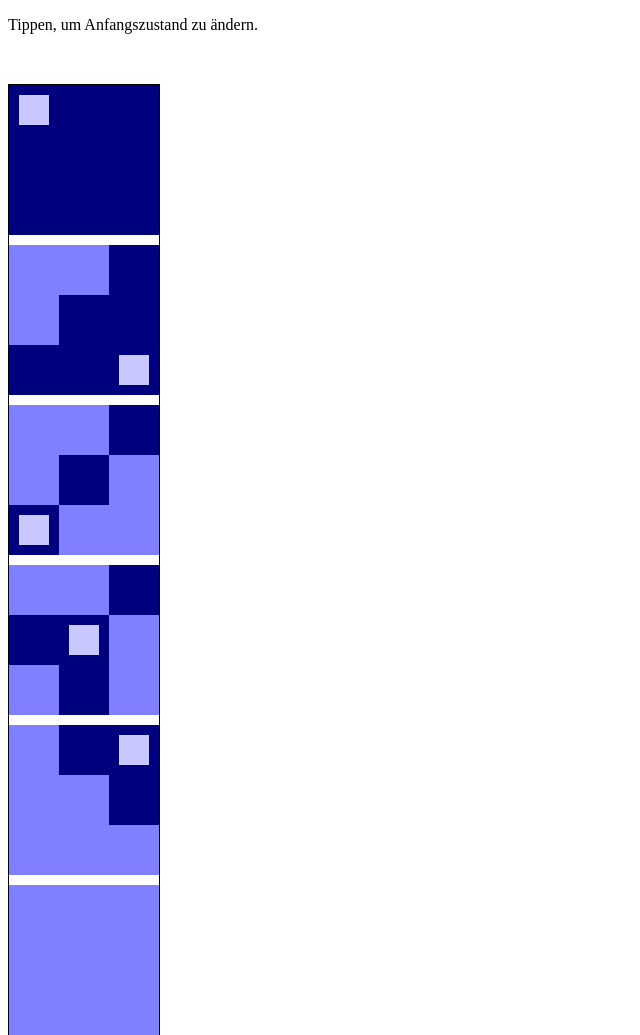
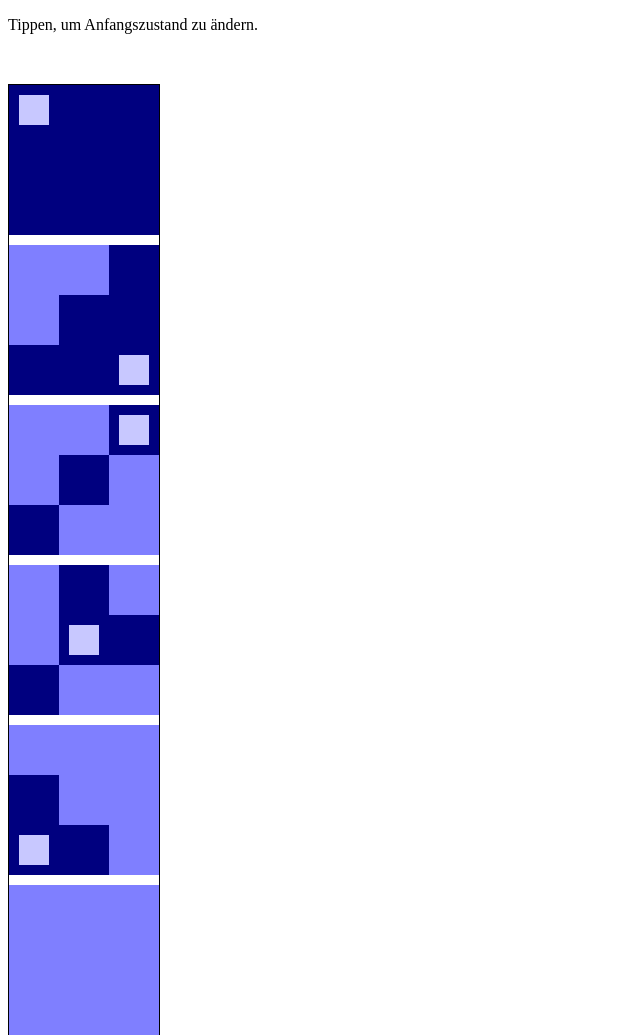
Before and after one commit to Kimundi/heroes-of-hammerwatch-puzzle-solver, a plain HTML site: page index.html in a window 1280 px wide. Shown: the top 1035 px of the page, without its empty margins (0-640 px from the left). Drawn offline with Linux system fonts and the light colour scheme.

Commit message:
make sort stable

```diff
--- a/index.html
+++ b/index.html
@@ -152,7 +152,15 @@
                 next_tries.sort(function (a, b) {
                     var av = count_around(puzzle, a[0], a[1]);
                     var bv = count_around(puzzle, b[0], b[1]);
-                    return av - bv;
+                    var order = av - bv;
+                    if (order == 0) {
+                        order = a[1] - b[1]
+                    }
+                    if (order == 0) {
+                        order = a[0] - b[0]
+                    }
+
+                    return order;
                 });
 
                 for (var i = 0; i < next_tries.length; i++) {
```
Also changed, not shown: 1 other file.
